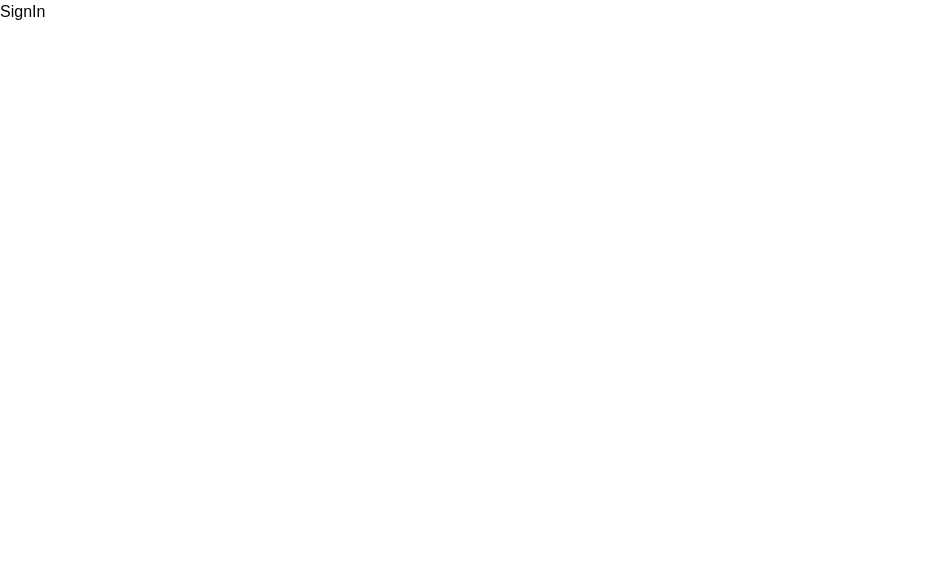
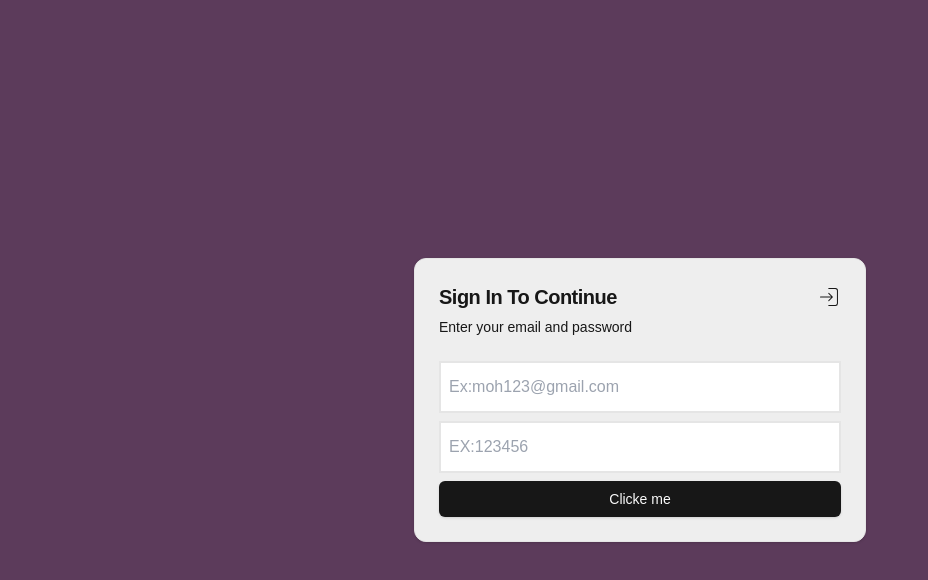
Before and after one commit to mo634/slack-clone, a Next.js app: page / in a window 1280 px wide. Shown: the top 580 px of the page, without its empty margins (0-928 px from the left). Built offline with nearby package versions, Linux system fonts and the light colour scheme.

Commit message:
2.continue building auth ui -start build sign in inputs

```diff
--- a/package.json
+++ b/package.json
@@ -10,12 +10,15 @@
   },
   "dependencies": {
     "@radix-ui/react-icons": "^1.3.0",
+    "@radix-ui/react-separator": "^1.1.0",
+    "@radix-ui/react-slot": "^1.1.0",
     "class-variance-authority": "^0.7.0",
     "clsx": "^2.1.1",
     "lucide-react": "^0.453.0",
     "next": "14.2.15",
     "react": "^18",
     "react-dom": "^18",
+    "react-icons": "^5.3.0",
     "tailwind-merge": "^2.5.4",
     "tailwindcss-animate": "^1.0.7"
   },
--- a/src/app/globals.css
+++ b/src/app/globals.css
@@ -5,10 +5,21 @@
 body {
   font-family: Arial, Helvetica, sans-serif;
 }
+html ,
+body,
+:root{
+  height: 100%;
+}
 
 @layer utilities {
   .text-balance {
     text-wrap: balance;
+  }
+  .input-style{
+    @apply border-none focus:outline-none px-2 py-3  w-full
+  }
+  .input-focus-effect{
+    @apply relative focus-within:border-b-blue-700 border-2 duration-300 mb-2
   }
 }
 
@@ -76,3 +87,6 @@
     @apply bg-background text-foreground;
   }
 }
+
+
+/* input style  */
--- a/src/app/page.tsx
+++ b/src/app/page.tsx
@@ -3,7 +3,7 @@
 
 const page = () => {
   return (
-    <div className=''><AuthScreen /> </div>
+    <div className='h-full'><AuthScreen /> </div>
   )
 }
 
--- a/src/components/auth/auth-screen.tsx
+++ b/src/components/auth/auth-screen.tsx
@@ -8,7 +8,7 @@
 const AuthScreen = () => {
     const [state, setState] = useState<registerFlow>("signIn")
     return (
-        <section>
+        <section className='h-full flex items-center justify-center  bg-mainColor '>
             {
                 state === "signIn" ? <SignIn />
                     : <SignUp />
--- a/src/components/auth/sign-in-card.tsx
+++ b/src/components/auth/sign-in-card.tsx
@@ -1,8 +1,71 @@
 import React from 'react'
-
+import { Card, CardContent, CardDescription, CardHeader, CardTitle } from '../ui/card'
+import { Button } from '../ui/button'
+import { CiLogin } from "react-icons/ci";
 const SignIn = () => {
     return (
-        <div>SignIn</div>
+        <Card className=' bg-[#eee]'>
+            <CardHeader>
+
+                <CardTitle className=' text-primary  text-xl'>
+                    <div className="flex justify-between items-center">
+                        <p>
+                            Sign In To Continue
+                        </p>
+                        <CiLogin
+                            className=' text-2xl text-primary'
+                        />
+
+
+                    </div>
+                </CardTitle>
+
+                <CardDescription className=' text-primary '>
+
+                    <p>
+                        Enter your email and password
+                    </p>
+
+                </CardDescription>
+
+            </CardHeader>
+
+
+            <CardContent className='w-[450px]'>
+                <form className=' flex flex-col focus-within:w-full '>
+
+
+                    <div className="input-focus-effect ">
+                        <input
+                            value={''}
+                            type="email"
+                            className="input-style"
+                            placeholder="Ex:moh123@gmail.com"
+                            disabled={false}
+                            required
+                            onChange={() => { }}
+                        />
+
+                    </div>
+
+
+                    <div className="input-focus-effect">
+                        <input
+                            value={''}
+                            type="password"
+                            className="input-style"
+                            placeholder="EX:123456"
+                            disabled={false}
+                            required
+                            onChange={() => { }}
+                        />
+                    </div>
+                    <Button>
+                        Clicke me
+                    </Button>
+                </form>
+            </CardContent>
+        </Card>
     )
 }
 
--- a/src/components/auth/sign-up-card.tsx
+++ b/src/components/auth/sign-up-card.tsx
@@ -1,8 +1,28 @@
 import React from 'react'
+import { Card, CardContent, CardDescription, CardHeader, CardTitle } from '../ui/card'
 
 const SignUp = () => {
     return (
-        <div>SignUp</div>
+        <Card className=''>
+            <CardHeader>
+
+                <CardTitle>Sign Up</CardTitle>
+
+                <CardDescription>
+                    Enter your email and password
+                </CardDescription>
+
+            </CardHeader>
+
+
+            <CardContent>
+                <form>
+                    <input type="email" />
+                    <input type="password" />
+                    <button type='submit'> click me </button>
+                </form>
+            </CardContent>
+        </Card>
     )
 }
 
--- /dev/null
+++ b/src/components/ui/button.tsx
@@ -0,0 +1,57 @@
+import * as React from "react"
+import { Slot } from "@radix-ui/react-slot"
+import { cva, type VariantProps } from "class-variance-authority"
+
+import { cn } from "@/lib/utils"
+
+const buttonVariants = cva(
+  "inline-flex items-center justify-center whitespace-nowrap rounded-md text-sm font-medium transition-colors focus-visible:outline-none focus-visible:ring-1 focus-visible:ring-ring disabled:pointer-events-none disabled:opacity-50",
+  {
+    variants: {
+      variant: {
+        default:
+          "bg-primary text-primary-foreground shadow hover:bg-primary/90",
+        destructive:
+          "bg-destructive text-destructive-foreground shadow-sm hover:bg-destructive/90",
+        outline:
+          "border border-input bg-background shadow-sm hover:bg-accent hover:text-accent-foreground",
+        secondary:
+          "bg-secondary text-secondary-foreground shadow-sm hover:bg-secondary/80",
+        ghost: "hover:bg-accent hover:text-accent-foreground",
+        link: "text-primary underline-offset-4 hover:underline",
+      },
+      size: {
+        default: "h-9 px-4 py-2",
+        sm: "h-8 rounded-md px-3 text-xs",
+        lg: "h-10 rounded-md px-8",
+        icon: "h-9 w-9",
+      },
+    },
+    defaultVariants: {
+      variant: "default",
+      size: "default",
+    },
+  }
+)
+
+export interface ButtonProps
+  extends React.ButtonHTMLAttributes<HTMLButtonElement>,
+    VariantProps<typeof buttonVariants> {
+  asChild?: boolean
+}
+
+const Button = React.forwardRef<HTMLButtonElement, ButtonProps>(
+  ({ className, variant, size, asChild = false, ...props }, ref) => {
+    const Comp = asChild ? Slot : "button"
+    return (
+      <Comp
+        className={cn(buttonVariants({ variant, size, className }))}
+        ref={ref}
+        {...props}
+      />
+    )
+  }
+)
+Button.displayName = "Button"
+
+export { Button, buttonVariants }
--- /dev/null
+++ b/src/components/ui/card.tsx
@@ -0,0 +1,76 @@
+import * as React from "react"
+
+import { cn } from "@/lib/utils"
+
+const Card = React.forwardRef<
+  HTMLDivElement,
+  React.HTMLAttributes<HTMLDivElement>
+>(({ className, ...props }, ref) => (
+  <div
+    ref={ref}
+    className={cn(
+      "rounded-xl border bg-card text-card-foreground shadow",
+      className
+    )}
+    {...props}
+  />
+))
+Card.displayName = "Card"
+
+const CardHeader = React.forwardRef<
+  HTMLDivElement,
+  React.HTMLAttributes<HTMLDivElement>
+>(({ className, ...props }, ref) => (
+  <div
+    ref={ref}
+    className={cn("flex flex-col space-y-1.5 p-6", className)}
+    {...props}
+  />
+))
+CardHeader.displayName = "CardHeader"
+
+const CardTitle = React.forwardRef<
+  HTMLParagraphElement,
+  React.HTMLAttributes<HTMLHeadingElement>
+>(({ className, ...props }, ref) => (
+  <h3
+    ref={ref}
+    className={cn("font-semibold leading-none tracking-tight", className)}
+    {...props}
+  />
+))
+CardTitle.displayName = "CardTitle"
+
+const CardDescription = React.forwardRef<
+  HTMLParagraphElement,
+  React.HTMLAttributes<HTMLParagraphElement>
+>(({ className, ...props }, ref) => (
+  <p
+    ref={ref}
+    className={cn("text-sm text-muted-foreground", className)}
+    {...props}
+  />
+))
+CardDescription.displayName = "CardDescription"
+
+const CardContent = React.forwardRef<
+  HTMLDivElement,
+  React.HTMLAttributes<HTMLDivElement>
+>(({ className, ...props }, ref) => (
+  <div ref={ref} className={cn("p-6 pt-0", className)} {...props} />
+))
+CardContent.displayName = "CardContent"
+
+const CardFooter = React.forwardRef<
+  HTMLDivElement,
+  React.HTMLAttributes<HTMLDivElement>
+>(({ className, ...props }, ref) => (
+  <div
+    ref={ref}
+    className={cn("flex items-center p-6 pt-0", className)}
+    {...props}
+  />
+))
+CardFooter.displayName = "CardFooter"
+
+export { Card, CardHeader, CardFooter, CardTitle, CardDescription, CardContent }
--- /dev/null
+++ b/src/components/ui/input.tsx
@@ -0,0 +1,25 @@
+import * as React from "react"
+
+import { cn } from "@/lib/utils"
+
+export interface InputProps
+  extends React.InputHTMLAttributes<HTMLInputElement> {}
+
+const Input = React.forwardRef<HTMLInputElement, InputProps>(
+  ({ className, type, ...props }, ref) => {
+    return (
+      <input
+        type={type}
+        className={cn(
+          "flex h-9 w-full rounded-md border border-input bg-transparent px-3 py-1 text-sm shadow-sm transition-colors file:border-0 file:bg-transparent file:text-sm file:font-medium file:text-foreground placeholder:text-muted-foreground focus-visible:outline-none focus-visible:ring-1 focus-visible:ring-ring disabled:cursor-not-allowed disabled:opacity-50",
+          className
+        )}
+        ref={ref}
+        {...props}
+      />
+    )
+  }
+)
+Input.displayName = "Input"
+
+export { Input }
--- /dev/null
+++ b/src/components/ui/separator.tsx
@@ -0,0 +1,31 @@
+"use client"
+
+import * as React from "react"
+import * as SeparatorPrimitive from "@radix-ui/react-separator"
+
+import { cn } from "@/lib/utils"
+
+const Separator = React.forwardRef<
+  React.ElementRef<typeof SeparatorPrimitive.Root>,
+  React.ComponentPropsWithoutRef<typeof SeparatorPrimitive.Root>
+>(
+  (
+    { className, orientation = "horizontal", decorative = true, ...props },
+    ref
+  ) => (
+    <SeparatorPrimitive.Root
+      ref={ref}
+      decorative={decorative}
+      orientation={orientation}
+      className={cn(
+        "shrink-0 bg-border",
+        orientation === "horizontal" ? "h-[1px] w-full" : "h-full w-[1px]",
+        className
+      )}
+      {...props}
+    />
+  )
+)
+Separator.displayName = SeparatorPrimitive.Root.displayName
+
+export { Separator }
--- a/tailwind.config.ts
+++ b/tailwind.config.ts
@@ -12,6 +12,7 @@
 			colors: {
 				background: 'hsl(var(--background))',
 				foreground: 'hsl(var(--foreground))',
+				mainColor: "#5c3b5b",
 				card: {
 					DEFAULT: 'hsl(var(--card))',
 					foreground: 'hsl(var(--card-foreground))'
```
Also changed, not shown: 1 other file (tests, documents, lock files or other folders). Lines whose indentation alone changed are shown as unchanged.
